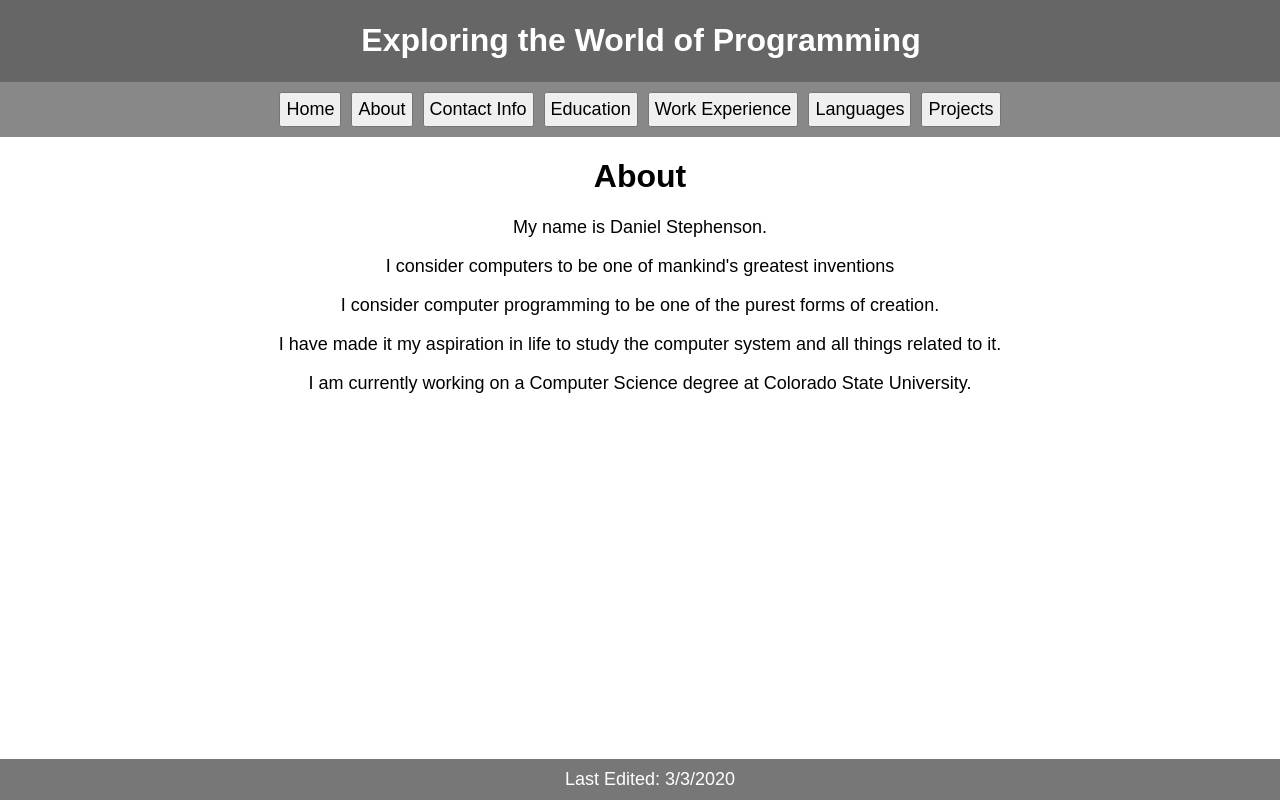
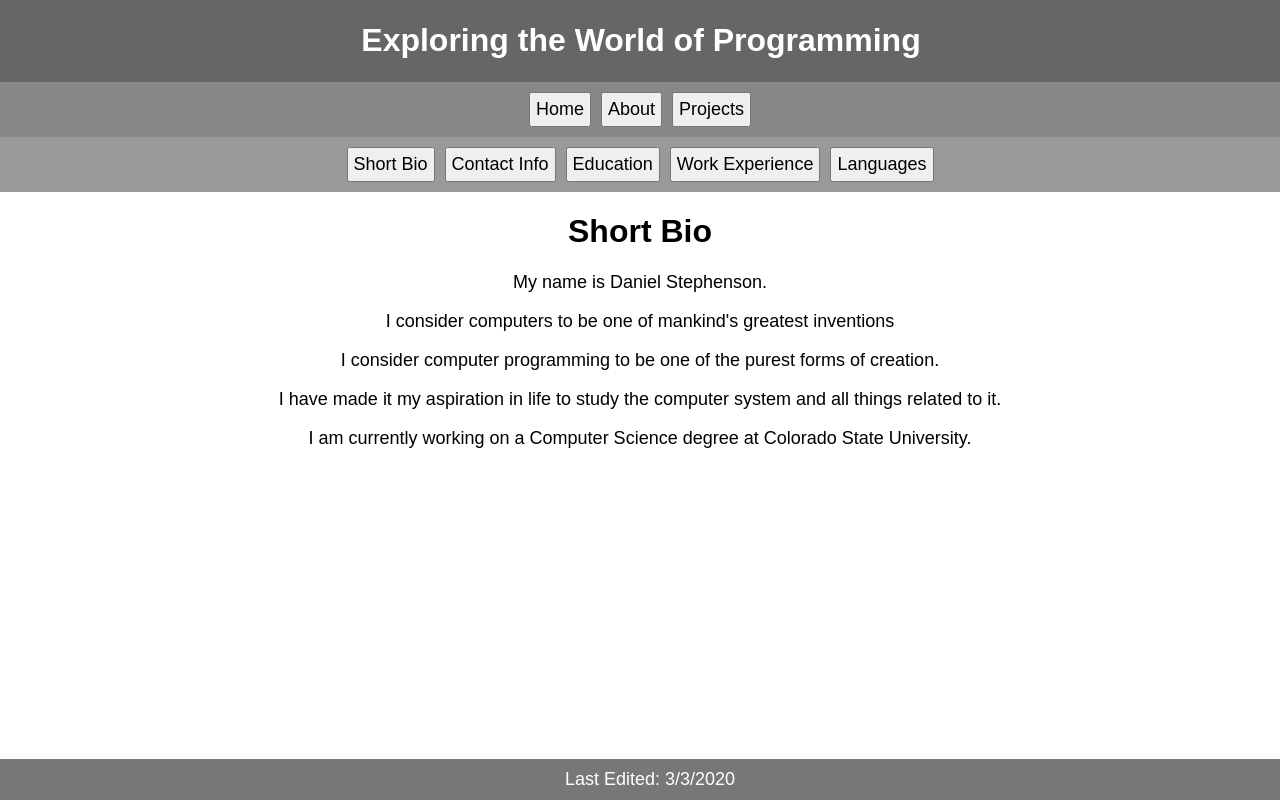
Before and after one commit to dmccoystephenson/ReactJS-Website, a React (Create React App) app: page / in a window 1280 px wide. Both pictures are taken after a click on the button "About". Built offline with nearby package versions, Linux system fonts and the light colour scheme.

Commit message:
cleaned everything up

```diff
--- a/src/About/About.js
+++ b/src/About/About.js
@@ -1,11 +1,79 @@
 import React, { Component } from 'react';
 import '../App.css';
 
+import ContactInfo from "../Contact Info/ContactInfo";
+import Education from "../Education/Education";
+import WorkExperience from "../Work Experience/WorkExperience";
+import Languages from "../Languages/Languages";
+
 class About extends Component {
-	render() {
+    constructor(props) {
+        super(props);
+        this.state = {
+            page: 'about'
+        }
+    }
+    render() {
+        return (
+            <div className="centered">
+                {this.renderHeader()}
+                {this.decidePage()}
+            </div>
+        );
+
+    }
+
+    renderHeader() {
+        return (
+            <div>
+                {this.renderPageList()}
+            </div>
+        )
+    }
+
+    renderPageList() {
+        return (
+            <div className="navigation2">
+                <button onClick={() => this.setPage('about')}>Short Bio</button>
+                <button onClick={() => this.setPage('contact-info')}>Contact Info</button>
+                <button onClick={() => this.setPage('education')}>Education</button>
+                <button onClick={() => this.setPage('work-experience')}>Work Experience</button>
+                <button onClick={() => this.setPage('languages')}>Languages</button>
+            </div>
+        )
+    }
+
+    setPage(passedPage) {
+        this.setState({
+            page: passedPage
+        });
+    }
+
+    decidePage() {
+        if (this.state.page === 'about') {
+            return this.renderDescription()
+        }
+        else if (this.state.page === 'contact-info') {
+            return < ContactInfo />;
+        }
+        else if (this.state.page === 'education') {
+            return < Education />;
+        }
+        else if (this.state.page === 'work-experience') {
+            return < WorkExperience />;
+        }
+        else if (this.state.page === 'languages') {
+            return < Languages />;
+        }
+        else {
+            return <p>Not Available Yet</p>;
+        }
+    }
+
+	renderDescription() {
 		return (
 		    <div className="App">
-                <h1>About</h1>
+                <h1>Short Bio</h1>
                 <p>My name is Daniel Stephenson.</p>
                 <p>I consider computers to be one of mankind's greatest inventions</p>
                 <p>I consider computer programming to be one of the purest forms of creation.</p>
--- a/src/App.js
+++ b/src/App.js
@@ -36,18 +36,6 @@ class App extends Component {
 		else if (this.state.page === 'about') {
 			return 	< About />;
 		}
-		else if (this.state.page === 'education') {
-			return < Education />;
-		}
-		else if (this.state.page === 'work-experience') {
-			return < WorkExperience />;
-		}
-		else if (this.state.page === 'languages') {
-			return < Languages />;
-		}
-		else if (this.state.page === 'contact-info') {
-			return < ContactInfo />;
-		}
 		else if (this.state.page === 'projects') {
 			return < Projects />;
 		}
@@ -72,10 +60,6 @@ class App extends Component {
 			<div className="navigation">
 				<button onClick={() => this.setPage('home')}>Home</button>
 				<button onClick={() => this.setPage('about')}>About</button>
-				<button onClick={() => this.setPage('contact-info')}>Contact Info</button>
-				<button onClick={() => this.setPage('education')}>Education</button>
-				<button onClick={() => this.setPage('work-experience')}>Work Experience</button>
-				<button onClick={() => this.setPage('languages')}>Languages</button>
 				<button onClick={() => this.setPage('projects')}>Projects</button>
 			</div>
 		)
--- a/src/Home/Home.js
+++ b/src/Home/Home.js
@@ -7,16 +7,7 @@ class Home extends Component {
 			<div>
 				<h1>Home</h1>
 				<p>Welcome to my website! I'm currently learning ReactJS concepts and wanted to experiment a little here.</p>
-			</div>
-		)
-	}
-
-	renderQuestions() {
-		return (
-			<div>
-				<h2> Investigative Questions </h2>
-				<p>Question: How do I show you a list of pages and only show you one page at a time?</p>
-				<p>Answer: Showing one component at a time depending upon state.</p>
+				<p>I have successfully implemented a tab design here that allows me to show different page components and have different navigation panes.</p>
 			</div>
 		)
 	}
@@ -25,8 +16,6 @@ class Home extends Component {
 		return (
 			<div className="centered">
 				{this.renderIntro()}
-				<br />
-				{this.renderQuestions()}
 			</div>
 		);
 	}
--- a/src/Projects/Projects.js
+++ b/src/Projects/Projects.js
@@ -5,7 +5,7 @@ class Projects extends Component {
     constructor(props) {
         super(props);
         this.state = {
-            page: 'project-1'
+            page: 'projects-intro'
         };
     }
 
@@ -19,7 +19,10 @@ class Projects extends Component {
     }
 
     decidePage() {
-        if (this.state.page === 'project-1') {
+        if (this.state.page === 'projects-intro') {
+            return this.renderProjects();
+        }
+        else if (this.state.page === 'project-1') {
             return <p>test</p>;
         }
         else if (this.state.page === 'project-2') {
@@ -28,6 +31,10 @@ class Projects extends Component {
         else {
             return <p>Not Available Yet</p>;
         }
+    }
+
+    renderProjects() {
+        return <p>This is where I will describe projects I have completed or projects I am working on.</p>
     }
 
     renderHeader() {
@@ -41,6 +48,7 @@ class Projects extends Component {
     renderPageList() {
         return (
             <div className="navigation2">
+                <button onClick={() => this.setPage('projects-intro')}>Projects Intro</button>
                 <button onClick={() => this.setPage('project-1')}>Project 1</button>
                 <button onClick={() => this.setPage('project-2')}>Project 2</button>
             </div>
```
